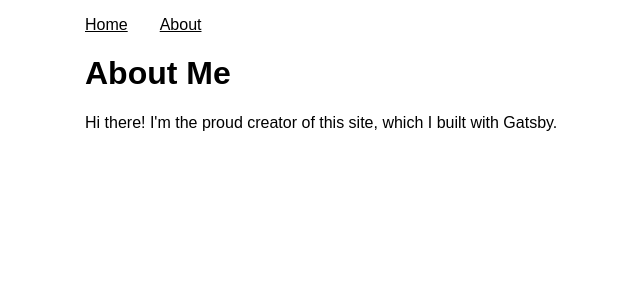
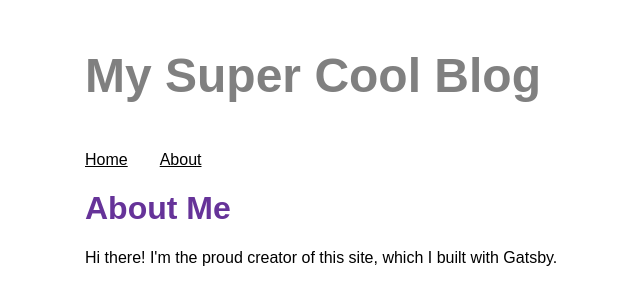
Before and after one commit to ritute/my-first-gatsby-site, a Gatsby site: page /about in a window 1280 px wide. Shown: the whole page, without its empty margins (305-945 px from the left). Built offline with nearby package versions, Linux system fonts and the light colour scheme; Gatsby itself is replaced by a stand-in of ours.

Commit message:
Use GraphQL to get site metadata

```diff
--- a/gatsby-config.js
+++ b/gatsby-config.js
@@ -1,6 +1,6 @@
 module.exports = {
   siteMetadata: {
-    title: "My Gatsby Site",
+    title: "My Super Cool Blog",
   },
   plugins: [
     "gatsby-plugin-gatsby-cloud",
--- a/src/components/layout.js
+++ b/src/components/layout.js
@@ -1,5 +1,6 @@
 import React from 'react'
 import styled from 'styled-components'
+import { useStaticQuery, graphql } from 'gatsby'
 
 import Navbar from './navbar'
 
@@ -9,18 +10,32 @@ const Container = styled.main`
   font-family: sans-serif;
 `
 
-const Title = styled.title`
-
+const Title = styled.p`
+  font-size: 3rem;
+  color: gray;
+  font-weight: 700;
 `
 
 const Header = styled.h1`
-
+  color: rebeccapurple;
 `
 
 const Layout = ({ pageTitle, children }) => {
+  const data = useStaticQuery(graphql`
+    query {
+      site {
+        siteMetadata {
+          title
+        }
+      }
+    }
+  `)
+  const { site : { siteMetadata : { title }}} = data
+
   return (
     <Container>
-      <Title>{pageTitle}</Title>
+      <title>{title}</title>
+      <Title>{title}</Title>
       <Navbar />
       <Header>{pageTitle}</Header>
       {children}
```
